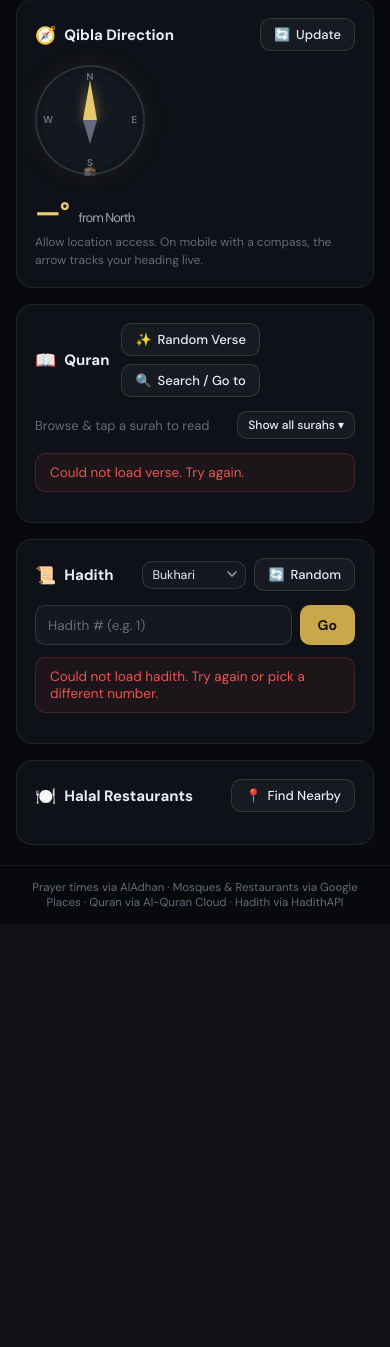
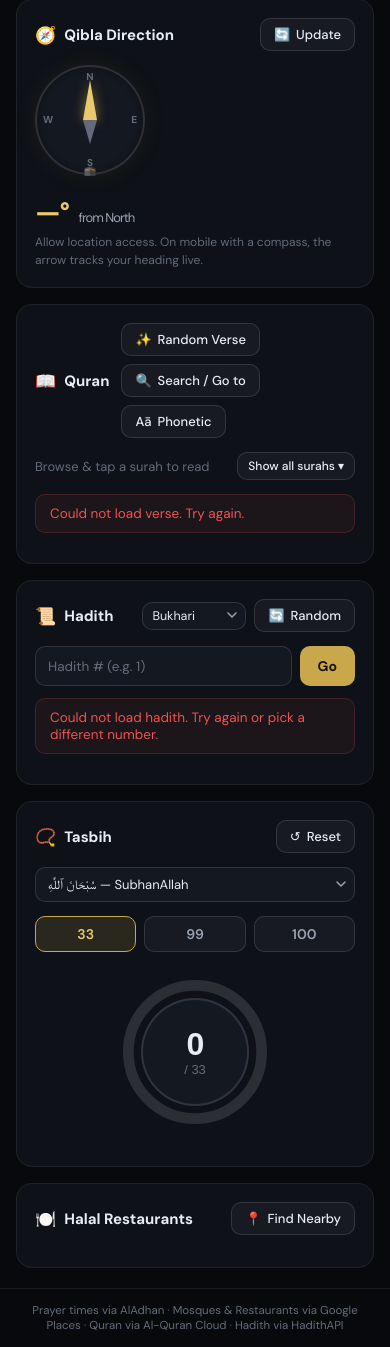
Before and after one commit to villen0/ummahmap, a Flask app: page / in a window 390 px wide. Shown: the part 432-1779 px from the top of the page. Before the commit the page ends 1339 px from the top, so only its background shows below. Run offline with Flask 3, Linux system fonts and the light colour scheme.

Commit message:
Add Tasbih counter, Quran transliteration, hadith close btn, and website links
Feature 1 – Hadith close button
- Restructured hadith-collection-label to hold the label + dismiss ✕ button
- Close button hides the result card without refreshing anything

Feature 2 – Real website links for Mosques & Restaurants
- Added get_place_website() in app.py using Google Places Details API (fields=website)
- Websites fetched in parallel via ThreadPoolExecutor and cached per place_id
- Frontend shows "🌐 Website" when a URL is found, falls back to "Details" (Maps)

Feature 3 – Quran transliteration toggle
- loadMoreAyahs now fetches en.transliteration alongside ar/en (cached per surah)
- Every ayah block includes .ayah-translit hidden by default via CSS
- "Aā Phonetic" toggle button in the Quran card header adds/removes
  show-translit class on #quranReader, revealing all transliteration rows

Feature 4 – Digital Tasbih (Dhikr counter)
- New #sectionTasbih card with SVG progress ring, large tap button, and
  goal presets (33 / 99 / 100)
- Haptic feedback: navigator.vibrate(30) per tap; [100,50,100] on goal reached
- Dhikr dropdown: SubhanAllah, Alhamdulillah, Allahu Akbar, La ilaha illallah,
  Astaghfirullah
- Reset button clears count and ring

Co-Authored-By: Claude Sonnet 4.6 <noreply@anthropic.com>

```diff
--- a/app.py
+++ b/app.py
@@ -2,6 +2,7 @@ import os
 import math
 import time
 import requests
+from concurrent.futures import ThreadPoolExecutor
 from flask import Flask, render_template, request, jsonify
 from dotenv import load_dotenv
 
@@ -34,6 +35,26 @@ def bearing_to_kaaba(lat, lng):
     x = math.cos(phi1) * math.sin(phi2) - math.sin(phi1) * math.cos(phi2) * math.cos(d_lambda)
     brng = (math.degrees(math.atan2(y, x)) + 360) % 360
     return brng
+
+def get_place_website(place_id):
+    """Fetch the official website for a place via Places Details API. Returns "" if none."""
+    if not (place_id and GOOGLE_KEY):
+        return ""
+    cache_key = f"website_{place_id}"
+    cached = cache_get(cache_key)
+    if cached is not None:          # "" is a valid cached value meaning "no website"
+        return cached
+    try:
+        r = requests.get(
+            "https://maps.googleapis.com/maps/api/place/details/json",
+            params={"key": GOOGLE_KEY, "place_id": place_id, "fields": "website"},
+            timeout=6
+        )
+        website = r.json().get("result", {}).get("website", "")
+    except Exception:
+        website = ""
+    cache_set(cache_key, website)
+    return website
 
 def haversine_km(lat1, lng1, lat2, lng2):
     R = 6371
@@ -75,8 +96,13 @@ def nearby_mosques():
     if not results:
         return jsonify({"error": "No mosques found nearby"}), 404
 
+    top = results[:limit]
+    # Fetch websites in parallel (cached per place_id)
+    with ThreadPoolExecutor(max_workers=len(top) or 1) as ex:
+        websites = list(ex.map(lambda m: get_place_website(m.get("place_id", "")), top))
+
     mosques = []
-    for m in results[:limit]:
+    for m, website in zip(top, websites):
         mlat = m["geometry"]["location"]["lat"]
         mlng = m["geometry"]["location"]["lng"]
         dist_km = haversine_km(lat, lng, mlat, mlng)
@@ -90,6 +116,7 @@ def nearby_mosques():
             "distance_m": round(dist_km * 1000),
             "rating": m.get("rating"),
             "open_now": m.get("opening_hours", {}).get("open_now"),
+            "website": website or None,
             "maps_directions_url": f"https://www.google.com/maps/dir/?api=1&destination={mlat},{mlng}&destination_place_id={m.get('place_id','')}",
             "maps_place_url": f"https://www.google.com/maps/place/?q=place_id:{m.get('place_id','')}"
         })
@@ -116,8 +143,12 @@ def halal_restaurants():
     results = data.get("results", [])
     if not results:
         return jsonify({"error": "No halal restaurants found nearby"}), 404
+    top = results[:limit]
+    with ThreadPoolExecutor(max_workers=len(top) or 1) as ex:
+        websites = list(ex.map(lambda m: get_place_website(m.get("place_id", "")), top))
+
     restaurants = []
-    for m in results[:limit]:
+    for m, website in zip(top, websites):
         mlat = m["geometry"]["location"]["lat"]
         mlng = m["geometry"]["location"]["lng"]
         dist_km = haversine_km(lat, lng, mlat, mlng)
@@ -132,6 +163,7 @@ def halal_restaurants():
             "user_ratings_total": m.get("user_ratings_total"),
             "price_level": m.get("price_level"),
             "open_now": m.get("opening_hours", {}).get("open_now"),
+            "website": website or None,
             "maps_directions_url": f"https://www.google.com/maps/dir/?api=1&destination={mlat},{mlng}&destination_place_id={m.get('place_id','')}",
             "maps_place_url": f"https://www.google.com/maps/place/?q=place_id:{m.get('place_id','')}"
         })
--- a/static/app.js
+++ b/static/app.js
@@ -259,7 +259,9 @@ function renderMosques(mosques) {
       </div>
       <div class="mosque-actions">
         <a href="${m.maps_directions_url}" target="_blank" rel="noopener" class="link-btn primary">🗺 Directions</a>
-        <a href="${m.maps_place_url}" target="_blank" rel="noopener" class="link-btn">Details</a>
+        ${m.website
+          ? `<a href="${m.website}" target="_blank" rel="noopener" class="link-btn">🌐 Website</a>`
+          : `<a href="${m.maps_place_url}" target="_blank" rel="noopener" class="link-btn">Details</a>`}
       </div>
     `;
     list.appendChild(card);
@@ -413,6 +415,7 @@ let surahsLoaded = false;
 let currentSurah = null;
 let ayahOffset = 0;
 const AYAHS_PER_LOAD = 20;
+const translitCache = {}; // keyed by surah number
 
 // Toggle search bar
 document.getElementById("btnQuranToggleSearch").addEventListener("click", () => {
@@ -490,12 +493,21 @@ async function loadMoreAyahs() {
   btn.disabled = true;
 
   try {
-    const [arRes, enRes] = await Promise.all([
+    // Fetch Arabic, English, and transliteration (translit is cached per surah)
+    let trAyahs = translitCache[surah.number];
+    const [arRes, enRes, trRes] = await Promise.all([
       fetch(`https://api.alquran.cloud/v1/surah/${surah.number}/ar.alafasy`),
-      fetch(`https://api.alquran.cloud/v1/surah/${surah.number}/en.sahih`)
+      fetch(`https://api.alquran.cloud/v1/surah/${surah.number}/en.sahih`),
+      trAyahs ? Promise.resolve(null)
+               : fetch(`https://api.alquran.cloud/v1/surah/${surah.number}/en.transliteration`)
     ]);
     const arData = await arRes.json();
     const enData = await enRes.json();
+    if (trRes) {
+      const trData = await trRes.json();
+      trAyahs = trData.data?.ayahs || [];
+      translitCache[surah.number] = trAyahs;
+    }
     const arAyahs = arData.data.ayahs;
     const enAyahs = enData.data?.ayahs || [];
     const container = document.getElementById("quranReaderAyahs");
@@ -506,6 +518,7 @@ async function loadMoreAyahs() {
       block.style.animationDelay = `${(i - offset) * 0.03}s`;
       block.innerHTML = `
         <div class="ayah-arabic">${arAyahs[i].text} <span class="ayah-num">${arAyahs[i].numberInSurah}</span></div>
+        <div class="ayah-translit">${trAyahs?.[i]?.text || ""}</div>
         <div class="ayah-translation">${enAyahs[i]?.text || ""}</div>`;
       container.appendChild(block);
     }
@@ -525,6 +538,15 @@ async function loadMoreAyahs() {
 }
 
 document.getElementById("btnLoadMoreAyahs").addEventListener("click", loadMoreAyahs);
+
+// Transliteration toggle
+document.getElementById("btnTranslitToggle").addEventListener("click", () => {
+  const reader = document.getElementById("quranReader");
+  const btn    = document.getElementById("btnTranslitToggle");
+  const on     = reader.classList.toggle("show-translit");
+  btn.style.color       = on ? "var(--gold2)" : "";
+  btn.style.borderColor = on ? "var(--gold)"  : "";
+});
 
 // Random verse
 document.getElementById("btnQuranRandom").addEventListener("click", fetchRandomVerse);
@@ -675,6 +697,10 @@ function renderHadith(data, collection, num) {
   document.getElementById("hadithResult").classList.remove("hidden");
 }
 
+document.getElementById("btnHadithClose").addEventListener("click", () => {
+  document.getElementById("hadithResult").classList.add("hidden");
+});
+
 // Load on boot
 fetchRandomHadith();
 
@@ -707,7 +733,9 @@ function renderHalal(restaurants) {
       </div>
       <div class="mosque-actions">
         <a href="${r.maps_directions_url}" target="_blank" rel="noopener" class="link-btn primary">🗺 Directions</a>
-        <a href="${r.maps_place_url}" target="_blank" rel="noopener" class="link-btn">Details</a>
+        ${r.website
+          ? `<a href="${r.website}" target="_blank" rel="noopener" class="link-btn">🌐 Website</a>`
+          : `<a href="${r.maps_place_url}" target="_blank" rel="noopener" class="link-btn">Details</a>`}
       </div>`;
     list.appendChild(card);
   });
@@ -733,3 +761,46 @@ async function loadHalalRestaurants() {
     status.classList.add("error");
   }
 }
+
+
+// ===================== TASBIH =====================
+let tasbihCount = 0;
+let tasbihGoal  = 33;
+
+function tasbihUpdateRing() {
+  const circ   = 314.16;
+  const pct    = tasbihGoal > 0 ? Math.min(tasbihCount / tasbihGoal, 1) : 0;
+  const offset = circ - circ * pct;
+  document.getElementById("tasbihRingFg").style.strokeDashoffset = offset;
+  document.getElementById("tasbihCount").textContent    = tasbihCount;
+  document.getElementById("tasbihGoalLabel").textContent = `/ ${tasbihGoal}`;
+}
+
+document.getElementById("btnTasbihTap").addEventListener("click", () => {
+  tasbihCount++;
+  tasbihUpdateRing();
+  if (navigator.vibrate) navigator.vibrate(30);
+  if (tasbihCount === tasbihGoal) {
+    if (navigator.vibrate) navigator.vibrate([100, 50, 100]);
+    document.getElementById("btnTasbihTap").classList.add("tasbih-complete");
+  }
+});
+
+document.getElementById("btnTasbihReset").addEventListener("click", () => {
+  tasbihCount = 0;
+  document.getElementById("btnTasbihTap").classList.remove("tasbih-complete");
+  tasbihUpdateRing();
+});
+
+document.querySelectorAll(".tasbih-goal-btn").forEach(btn => {
+  btn.addEventListener("click", () => {
+    tasbihGoal = parseInt(btn.dataset.goal);
+    document.querySelectorAll(".tasbih-goal-btn").forEach(b => b.classList.remove("active"));
+    btn.classList.add("active");
+    tasbihCount = 0;
+    document.getElementById("btnTasbihTap").classList.remove("tasbih-complete");
+    tasbihUpdateRing();
+  });
+});
+
+tasbihUpdateRing(); // initialise ring on load
--- a/static/style.css
+++ b/static/style.css
@@ -872,3 +897,102 @@ body {
   font-size: 12px; color: var(--text3); font-style: italic;
 }
 .hadith-chapter:empty { display: none; }
+
+/* ===== TASBIH ===== */
+.tasbih-select {
+  width: 100%;
+  margin-bottom: 14px;
+  font-size: 13px;
+  padding: 9px 32px 9px 12px;
+}
+.tasbih-goals {
+  display: flex;
+  gap: 8px;
+  margin-bottom: 20px;
+}
+.tasbih-goal-btn {
+  flex: 1;
+  padding: 8px 0;
+  border-radius: var(--radius-sm);
+  border: 1px solid var(--border2);
+  background: rgba(255,255,255,0.04);
+  color: var(--text2);
+  font-family: var(--font-body);
+  font-size: 14px;
+  font-weight: 600;
+  cursor: pointer;
+  transition: all 0.15s;
+}
+.tasbih-goal-btn.active {
+  border-color: var(--gold);
+  background: var(--gold-dim);
+  color: var(--gold2);
+}
+.tasbih-goal-btn:hover:not(.active) { background: rgba(255,255,255,0.08); }
+.tasbih-ring-wrap {
+  position: relative;
+  display: flex;
+  align-items: center;
+  justify-content: center;
+  margin: 0 auto 16px;
+  width: 180px;
+  height: 180px;
+}
+.tasbih-svg {
+  position: absolute;
+  top: 0; left: 0;
+  width: 100%; height: 100%;
+  transform: rotate(-90deg);
+}
+.tasbih-ring-bg {
+  fill: none;
+  stroke: var(--border2);
+  stroke-width: 8;
+}
+.tasbih-ring-fg {
+  fill: none;
+  stroke: var(--gold);
+  stroke-width: 8;
+  stroke-linecap: round;
+  transition: stroke-dashoffset 0.25s ease;
+}
+.tasbih-tap-btn {
+  position: relative;
+  z-index: 1;
+  width: 120px;
+  height: 120px;
+  border-radius: 50%;
+  border: 2px solid var(--border2);
+  background: var(--bg3);
+  cursor: pointer;
+  display: flex;
+  flex-direction: column;
+  align-items: center;
+  justify-content: center;
+  gap: 2px;
+  transition: transform 0.1s ease, background 0.2s;
+  -webkit-tap-highlight-color: transparent;
+  user-select: none;
+}
+.tasbih-tap-btn:active { transform: scale(0.93); }
+.tasbih-tap-btn.tasbih-complete {
+  background: var(--gold-dim);
+  border-color: var(--gold);
+}
+.tasbih-count {
+  font-size: 38px;
+  font-weight: 800;
+  color: var(--text);
+  letter-spacing: -1px;
+  line-height: 1;
+}
+.tasbih-goal-label {
+  font-size: 13px;
+  color: var(--text3);
+  font-weight: 500;
+}
+@media (max-width: 480px) {
+  .tasbih-ring-wrap { width: 160px; height: 160px; }
+  .tasbih-tap-btn { width: 108px; height: 108px; }
+  .tasbih-count { font-size: 32px; }
+}
--- a/templates/index.html
+++ b/templates/index.html
@@ -151,6 +151,7 @@
         <div style="display:flex;gap:8px;flex-wrap:wrap">
           <button class="btn-ghost" id="btnQuranRandom"><span class="btn-icon">✨</span> Random Verse</button>
           <button class="btn-ghost" id="btnQuranToggleSearch"><span class="btn-icon">🔍</span> Search / Go to</button>
+          <button class="btn-ghost" id="btnTranslitToggle"><span class="btn-icon">Aā</span> Phonetic</button>
         </div>
       </div>
       <div id="quranSearchRow" class="search-row hidden">
@@ -202,13 +203,47 @@
       </div>
       <div id="hadithStatus" class="status-msg hidden"></div>
       <div id="hadithResult" class="hadith-card hidden">
-        <div class="hadith-collection-label" id="hadithLabel"></div>
+        <div class="hadith-collection-label">
+          <span id="hadithLabel"></span>
+          <button class="icon-btn hadith-close-btn" id="btnHadithClose" title="Dismiss">✕</button>
+        </div>
         <div class="hadith-body" id="hadithBody"></div>
         <div class="hadith-footer">
           <span class="hadith-ref" id="hadithRef"></span>
           <span class="hadith-grade" id="hadithGrade"></span>
         </div>
         <div class="hadith-chapter" id="hadithChapter"></div>
+      </div>
+    </section>
+
+    <!-- Tasbih -->
+    <section class="card" id="sectionTasbih">
+      <div class="card-header">
+        <div class="card-title"><span class="card-icon">📿</span> Tasbih</div>
+        <button class="btn-ghost" id="btnTasbihReset"><span class="btn-icon">↺</span> Reset</button>
+      </div>
+      <select id="tasbihDhikr" class="setting-select-inline tasbih-select">
+        <option value="SubhanAllah">سُبْحَانَ ٱللَّٰهِ — SubhanAllah</option>
+        <option value="Alhamdulillah">ٱلْحَمْدُ لِلَّٰهِ — Alhamdulillah</option>
+        <option value="AllahuAkbar">ٱللَّٰهُ أَكْبَرُ — Allahu Akbar</option>
+        <option value="LaIlahaIllallah">لَا إِلَٰهَ إِلَّا ٱللَّٰهُ — La ilaha illallah</option>
+        <option value="Astaghfirullah">أَسْتَغْفِرُ ٱللَّٰهَ — Astaghfirullah</option>
+      </select>
+      <div class="tasbih-goals">
+        <button class="tasbih-goal-btn active" data-goal="33">33</button>
+        <button class="tasbih-goal-btn" data-goal="99">99</button>
+        <button class="tasbih-goal-btn" data-goal="100">100</button>
+      </div>
+      <div class="tasbih-ring-wrap">
+        <svg class="tasbih-svg" viewBox="0 0 120 120">
+          <circle class="tasbih-ring-bg" cx="60" cy="60" r="50"/>
+          <circle class="tasbih-ring-fg" id="tasbihRingFg" cx="60" cy="60" r="50"
+                  stroke-dasharray="314.16" stroke-dashoffset="314.16"/>
+        </svg>
+        <button class="tasbih-tap-btn" id="btnTasbihTap">
+          <span class="tasbih-count" id="tasbihCount">0</span>
+          <span class="tasbih-goal-label" id="tasbihGoalLabel">/ 33</span>
+        </button>
       </div>
     </section>
 
```
Also changed, not shown: other parts of static/style.css (+26 -1 lines).
